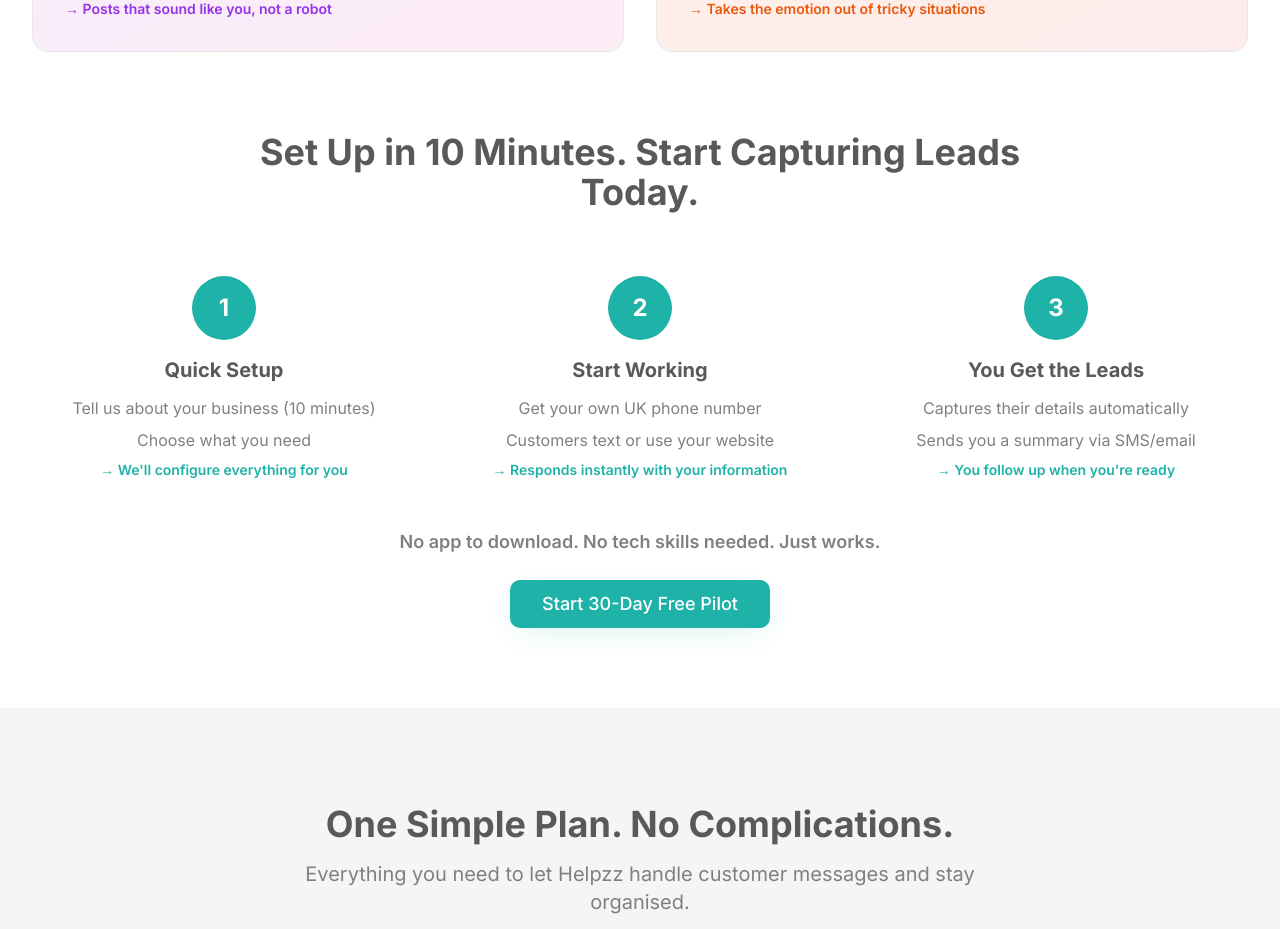
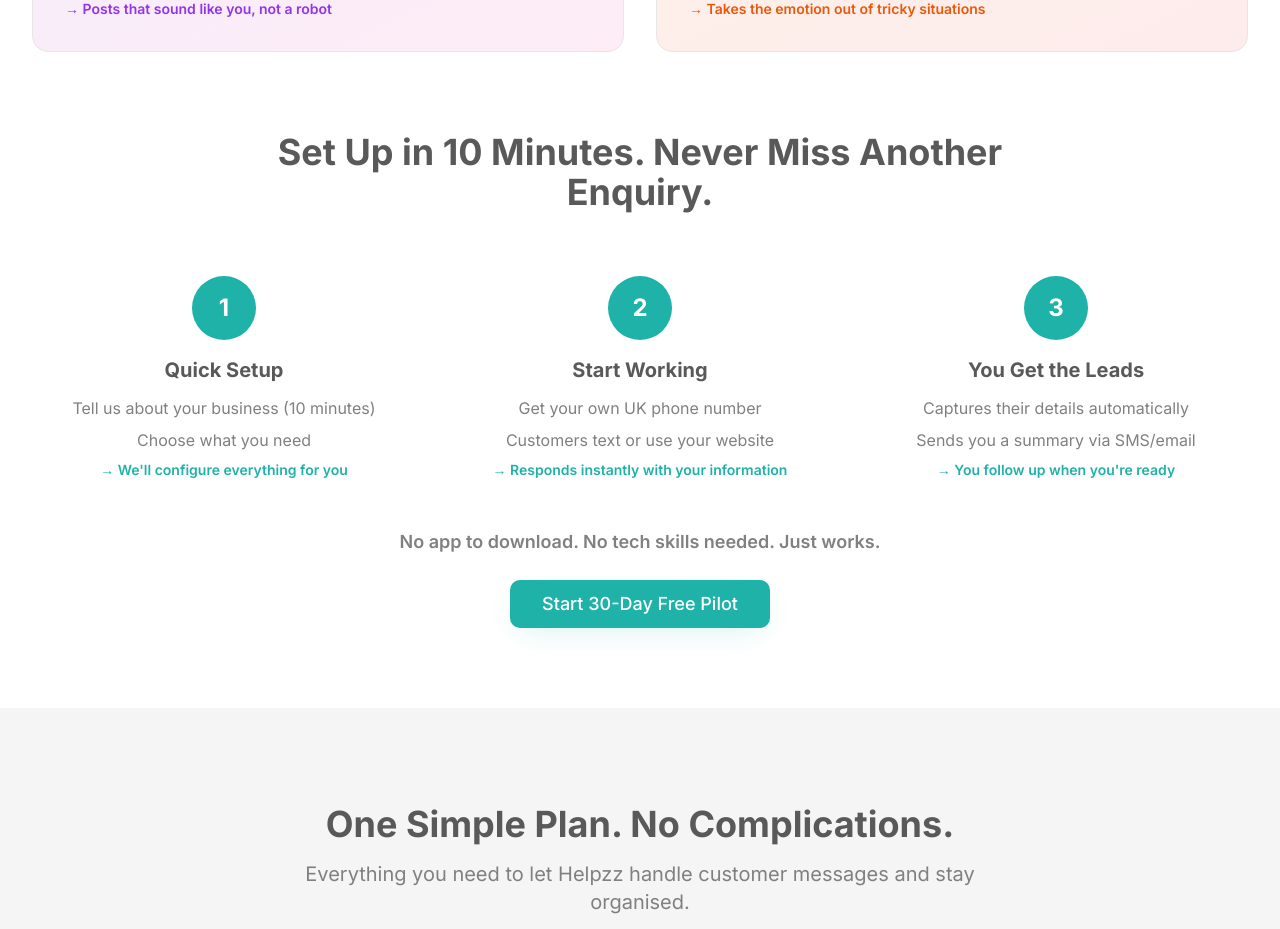
Before and after one commit to lumatra/business-gpt-boost, a React (Vite) app: page / in a window 1280 px wide. Shown: the part 2200-3129 px from the top of the page. Built offline with nearby package versions, Linux system fonts and the light colour scheme; the HTML template or start-up script is replaced by a standard one.

Commit message:
Preceding changes

```diff
--- a/src/components/SolutionSection.tsx
+++ b/src/components/SolutionSection.tsx
@@ -119,7 +119,7 @@ const SolutionSection = () => {
         <div id="how-it-works" className="mt-20">
           <div className="text-center max-w-3xl mx-auto mb-16">
             <h2 className="text-3xl md:text-4xl font-bold text-card-foreground mb-4">
-              Set Up in 10 Minutes. Start Capturing Leads Today.
+              Set Up in 10 Minutes. Never Miss Another Enquiry.
             </h2>
           </div>
 
```
